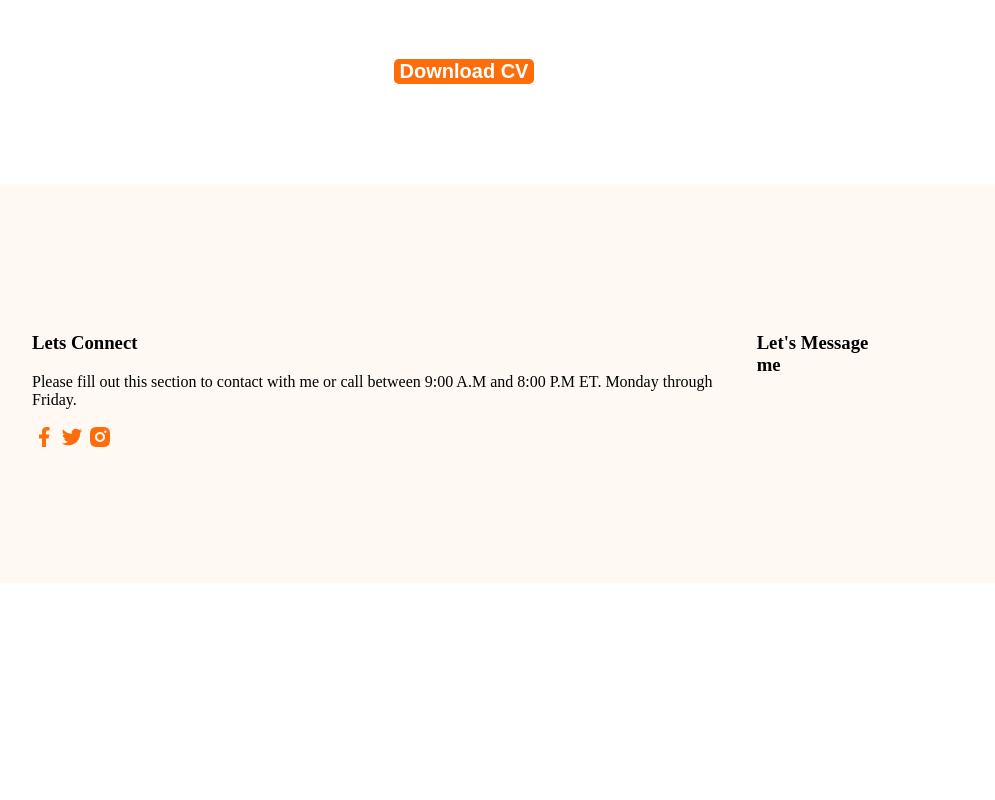
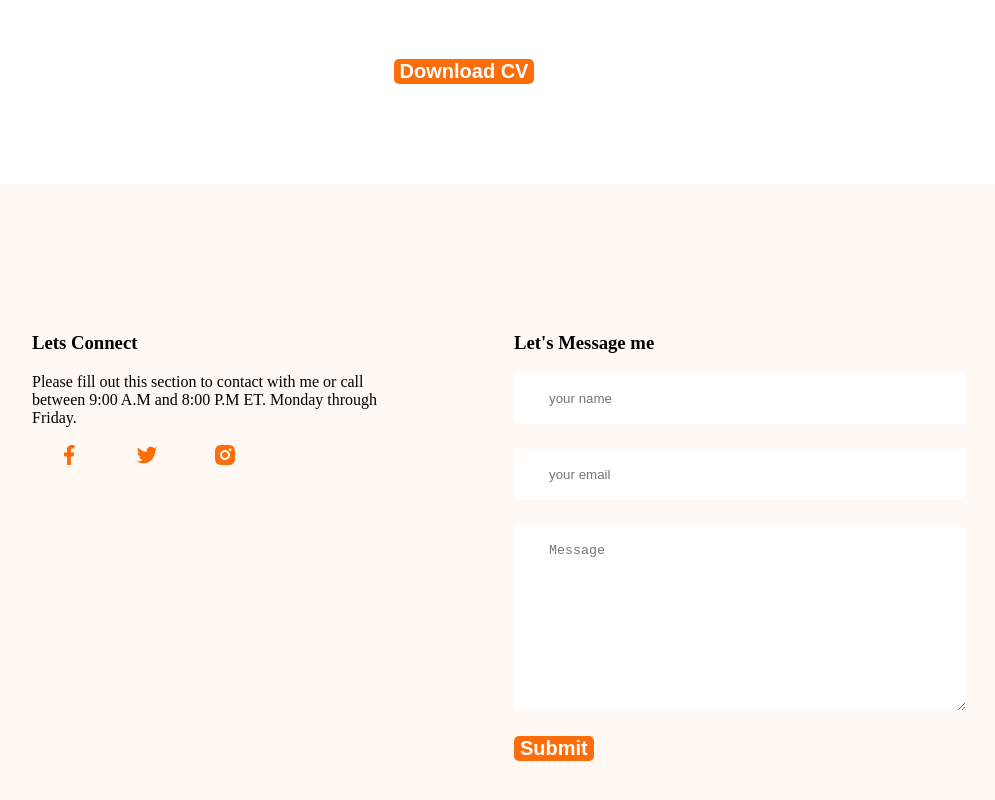
Before and after one commit to rakib506037/webdeveloper-portfolio, a plain HTML site: page nndex.html in a window 1280 px wide. Shown: the part 2846-3646 px from the top of the page, without its empty margins (176-1171 px from the left). Before the commit the page ends 3437 px from the top, so only its background shows below. Drawn offline with Linux system fonts and the light colour scheme.

Commit message:
finished footer section contact form

```diff
--- a/nndex.css
+++ b/nndex.css
@@ -158,4 +158,23 @@ footer{
     background-color: #FFF8F3;
     padding: 130px 200px;
     margin-top: 100px;
+    gap: 100px;
 }
+.footer-colum{
+    width:50%;
+}
+.contact input[type="text"], .contact input[type="email"],textarea{
+    display:block;
+    margin-bottom: 25px;
+    padding: 18px 35px;
+    color: #757575;
+    border-radius: 5px;
+    background: #FFF;
+    border:0;
+    width: 100%;
+}
+.socail-links a{
+    margin: 25px;
+
+
+}
--- a/nndex.html
+++ b/nndex.html
@@ -146,6 +146,12 @@
          </div>
          <div class="footer-colum">
             <h3 class="footer-title">Let's Message me</h3>
+            <form class="contact">
+                <input type="text" placeholder="your name">
+                <input type="email" placeholder="your email">
+                <textarea name="" placeholder="Message" cols="30" rows="10"></textarea>
+                <input class="btn-primary" type="submit" value="Submit">
+            </form>
          </div>
 
     </footer>
```
